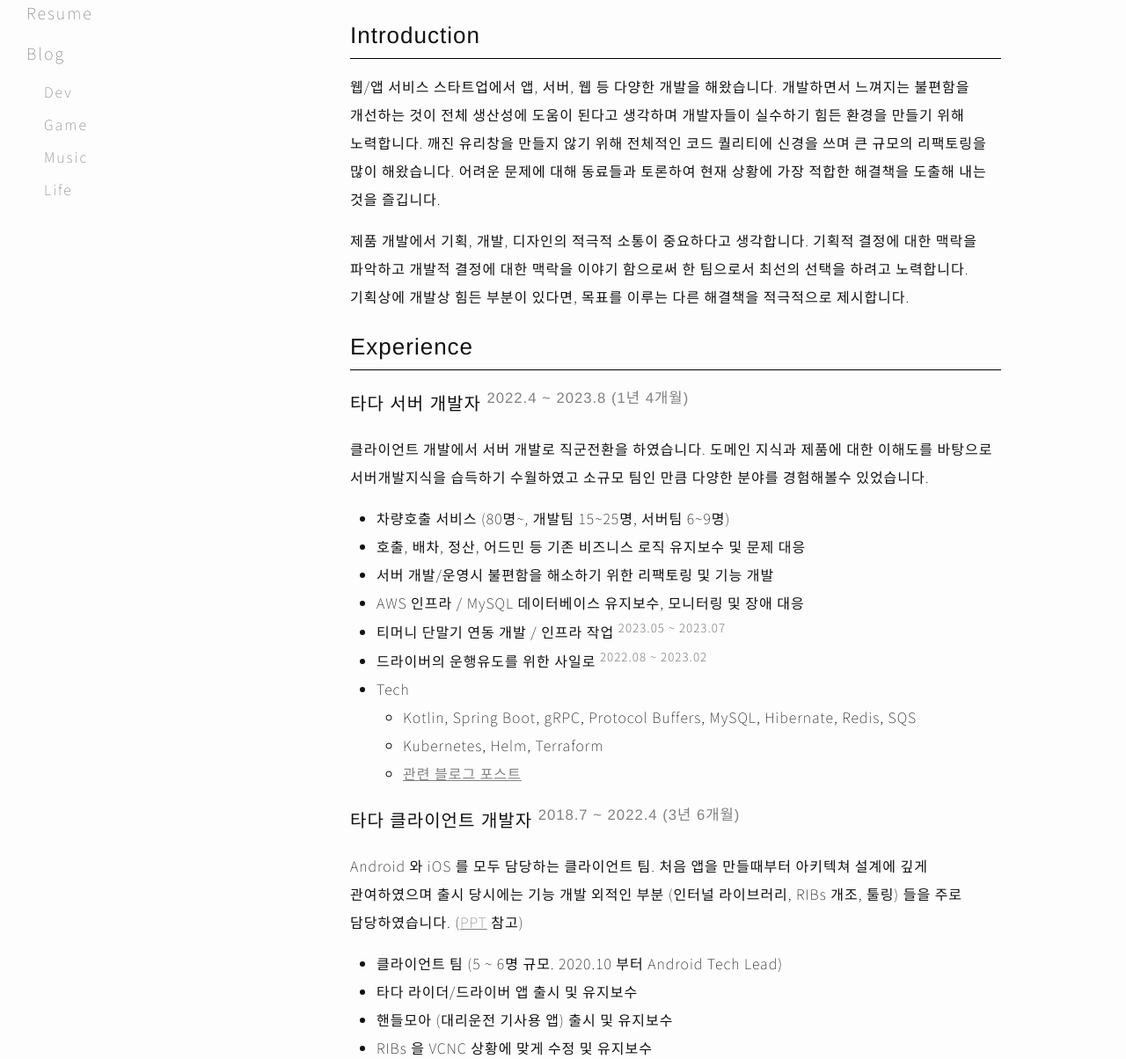
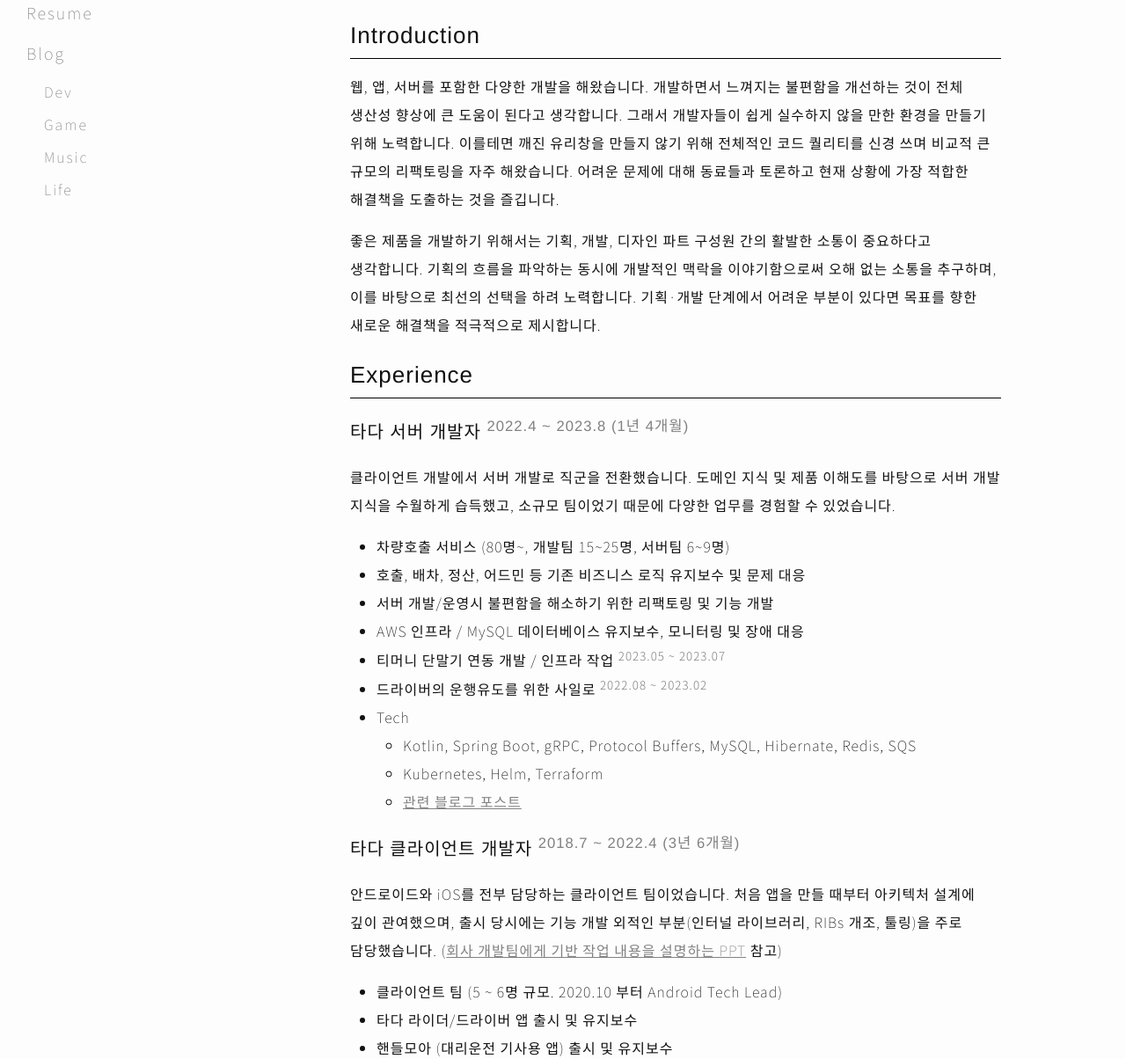
Before and after one commit to Rajin9601/rajin9601.github.io, a Jekyll site: the page built from resume2.md, in a window 1280 px wide and 1400 px high, cut to the strip 196-1400 px from the top of the window. Shown: the whole strip at 88% size. Built offline with Jekyll 4.4.1, drawn with Linux system fonts in a browser that asks for light colours; some of the changed text lies outside the part shown.

Commit message:
polish & grammar

```diff
--- a/resume2.md
+++ b/resume2.md
@@ -16,15 +16,15 @@
 
 ## Introduction
 
-웹/앱 서비스 스타트업에서 앱, 서버, 웹 등 다양한 개발을 해왔습니다. 개발하면서 느껴지는 불편함을 개선하는 것이 전체 생산성에 도움이 된다고 생각하며 개발자들이 실수하기 힘든 환경을 만들기 위해 노력합니다. 깨진 유리창을 만들지 않기 위해 전체적인 코드 퀄리티에 신경을 쓰며 큰 규모의 리팩토링을 많이 해왔습니다. 어려운 문제에 대해 동료들과 토론하여 현재 상황에 가장 적합한 해결책을 도출해 내는 것을 즐깁니다.
+웹, 앱, 서버를 포함한 다양한 개발을 해왔습니다. 개발하면서 느껴지는 불편함을 개선하는 것이 전체 생산성 향상에 큰 도움이 된다고 생각합니다. 그래서 개발자들이 쉽게 실수하지 않을 만한 환경을 만들기 위해 노력합니다. 이를테면 깨진 유리창을 만들지 않기 위해 전체적인 코드 퀄리티를 신경 쓰며 비교적 큰 규모의 리팩토링을 자주 해왔습니다. 어려운 문제에 대해 동료들과 토론하고 현재 상황에 가장 적합한 해결책을 도출하는 것을 즐깁니다.
 
-제품 개발에서 기획, 개발, 디자인의 적극적 소통이 중요하다고 생각합니다. 기획적 결정에 대한 맥락을 파악하고 개발적 결정에 대한 맥락을 이야기 함으로써 한 팀으로서 최선의 선택을 하려고 노력합니다. 기획상에 개발상 힘든 부분이 있다면, 목표를 이루는 다른 해결책을 적극적으로 제시합니다.
+좋은 제품을 개발하기 위해서는 기획, 개발, 디자인 파트 구성원 간의 활발한 소통이 중요하다고 생각합니다. 기획의 흐름을 파악하는 동시에 개발적인 맥락을 이야기함으로써 오해 없는 소통을 추구하며, 이를 바탕으로 최선의 선택을 하려 노력합니다. 기획·개발 단계에서 어려운 부분이 있다면 목표를 향한 새로운 해결책을 적극적으로 제시합니다.
 
 ## Experience
 
 ### 타다 서버 개발자 <sup>2022.4 ~ 2023.8 (1년 4개월)</sup>
 
-클라이언트 개발에서 서버 개발로 직군전환을 하였습니다. 도메인 지식과 제품에 대한 이해도를 바탕으로 서버개발지식을 습득하기 수월하였고 소규모 팀인 만큼 다양한 분야를 경험해볼수 있었습니다.
+클라이언트 개발에서 서버 개발로 직군을 전환했습니다. 도메인 지식 및 제품 이해도를 바탕으로 서버 개발 지식을 수월하게 습득했고, 소규모 팀이었기 때문에 다양한 업무를 경험할 수 있었습니다.
 
 - 차량호출 서비스 (80명~, 개발팀 15~25명, 서버팀 6~9명)
 - 호출, 배차, 정산, 어드민 등 기존 비즈니스 로직 유지보수 및 문제 대응
@@ -39,7 +39,7 @@
 
 ### 타다 클라이언트 개발자 <sup>2018.7 ~ 2022.4 (3년 6개월)</sup>
 
-Android 와 iOS 를 모두 담당하는 클라이언트 팀. 처음 앱을 만들때부터 아키텍쳐 설계에 깊게 관여하였으며 출시 당시에는 기능 개발 외적인 부분 (인터널 라이브러리, RIBs 개조, 툴링) 들을 주로 담당하였습니다. ([PPT](https://docs.google.com/presentation/d/e/2PACX-1vRBYACbRdO0rK71Ee-DHxL_TcjLLIpJnpD39S3OUPIupKQKZ_fV4ofq81oMY56yVLalDeTwflH1vkQ2/pub?start=false&loop=false&delayms=10000&slide=id.p) 참고)
+안드로이드와 iOS를 전부 담당하는 클라이언트 팀이었습니다. 처음 앱을 만들 때부터 아키텍처 설계에 깊이 관여했으며, 출시 당시에는 기능 개발 외적인 부분(인터널 라이브러리, RIBs 개조, 툴링)을 주로 담당했습니다. ([회사 개발팀에게 기반 작업 내용을 설명하는 PPT](https://docs.google.com/presentation/d/e/2PACX-1vRBYACbRdO0rK71Ee-DHxL_TcjLLIpJnpD39S3OUPIupKQKZ_fV4ofq81oMY56yVLalDeTwflH1vkQ2/pub?start=false&loop=false&delayms=10000&slide=id.p) 참고)
 
 - 클라이언트 팀 (5 ~ 6명 규모. 2020.10 부터 Android Tech Lead)
 - 타다 라이더/드라이버 앱 출시 및 유지보수
@@ -53,11 +53,11 @@
 
 ### 비트윈 안드로이드 개발자 <sup>2017.7 ~ 2018.7 (1년)</sup>
 
-타다 개발을 시작하기 전, 1년간 비트윈 안드로이드 앱개발을 하였습니다.
+타다에서 클라이언트 개발자로 일하기 전에, 비트윈에서 1년 간 안드로이드 앱 개발을 했습니다.
 
 - 안드로이드 팀 (4명)
 - [움짤기능](https://youtu.be/LHHKSWS7oTg?t=114) : Working Prototype 까지 작업
-    - Shader 를 사용해 필터를 입혀 실시간으로 보여주면서 파일로 저장.
+    - Shader를 사용해 필터를 입혀 실시간으로 보여주면서 파일로 저장.
 - 음성통화 : WebRTC, gRPC 를 적용하여 개발
     - 프로토콜 디자인에 참여
 
@@ -85,9 +85,9 @@
 
 ### CI 시간 최적화
 
-- 어느 순간부터 CI 의 실행시간이 timeout 에 계속 걸리던 문제 해결
-- async profiler 를 통해 GC 실행시간이 병목임을 발견
-- Memory dump 후 분석결과, [mockito-inline](https://github.com/mockito/mockito/issues/1614) 과 [spring 의 Cglib2AopProxy](https://github.com/spring-projects/spring-framework/issues/12663) 에 메모리 leak 이 존재하는것을 발견 & Work-around 적용
+- CI의 실행 시간이 어느 순간부터 계속 timeout에 걸리는 문제 해결
+- async profiler를 통해 GC 실행시간이 병목임을 발견
+- Memory dump 후 분석결과, [mockito-inline](https://github.com/mockito/mockito/issues/1614) 과 [spring 의 Cglib2AopProxy](https://github.com/spring-projects/spring-framework/issues/12663)에 메모리 leak 이 존재하는 것을 발견 & Work-around 적용
 
 ### 무이자 대출 시스템 개발 및 운영 <sup>2022.5 ~ </sup>
 
```
Also changed, not shown: other parts of resume2.md (+1 -1 lines).
